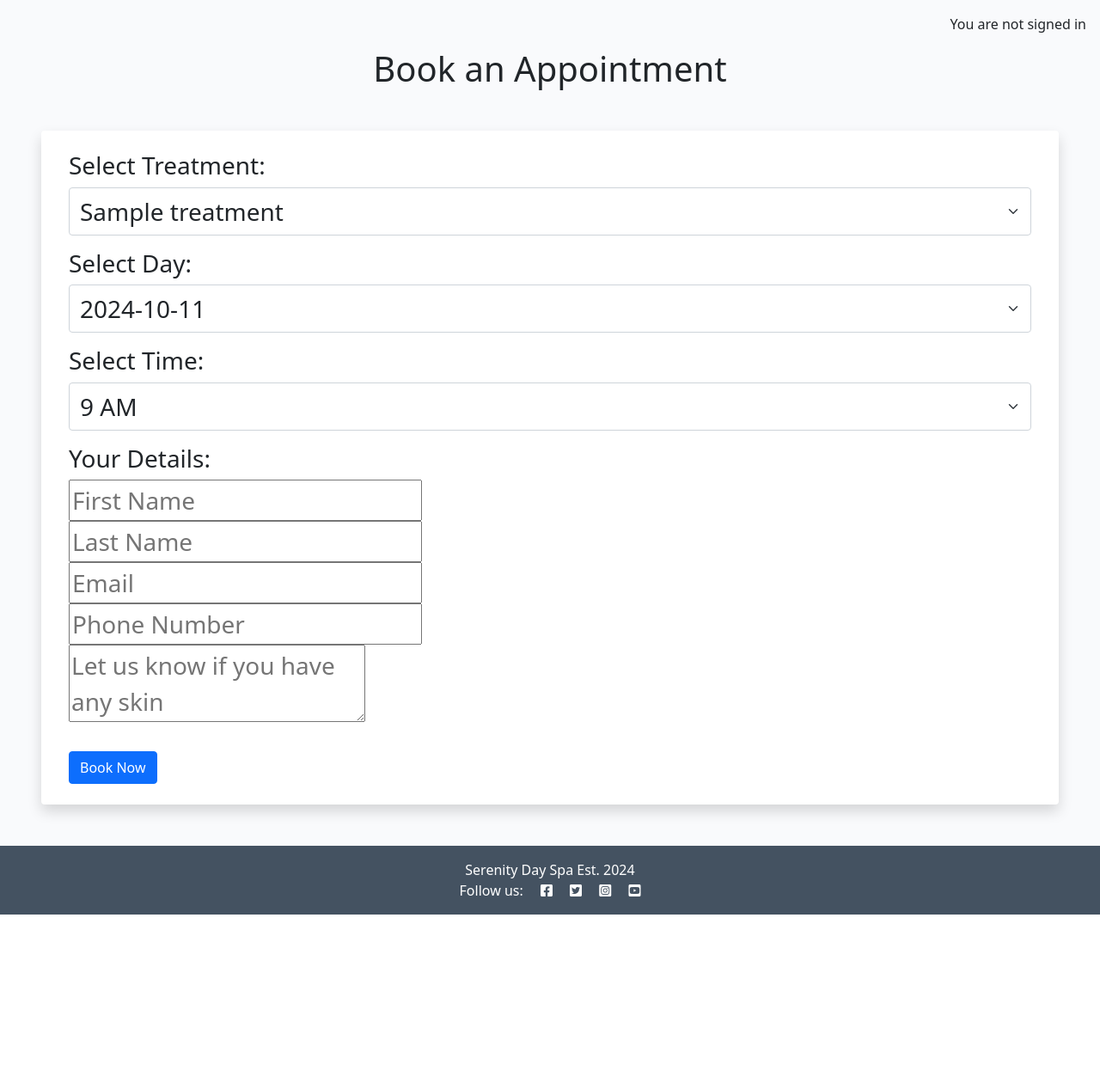
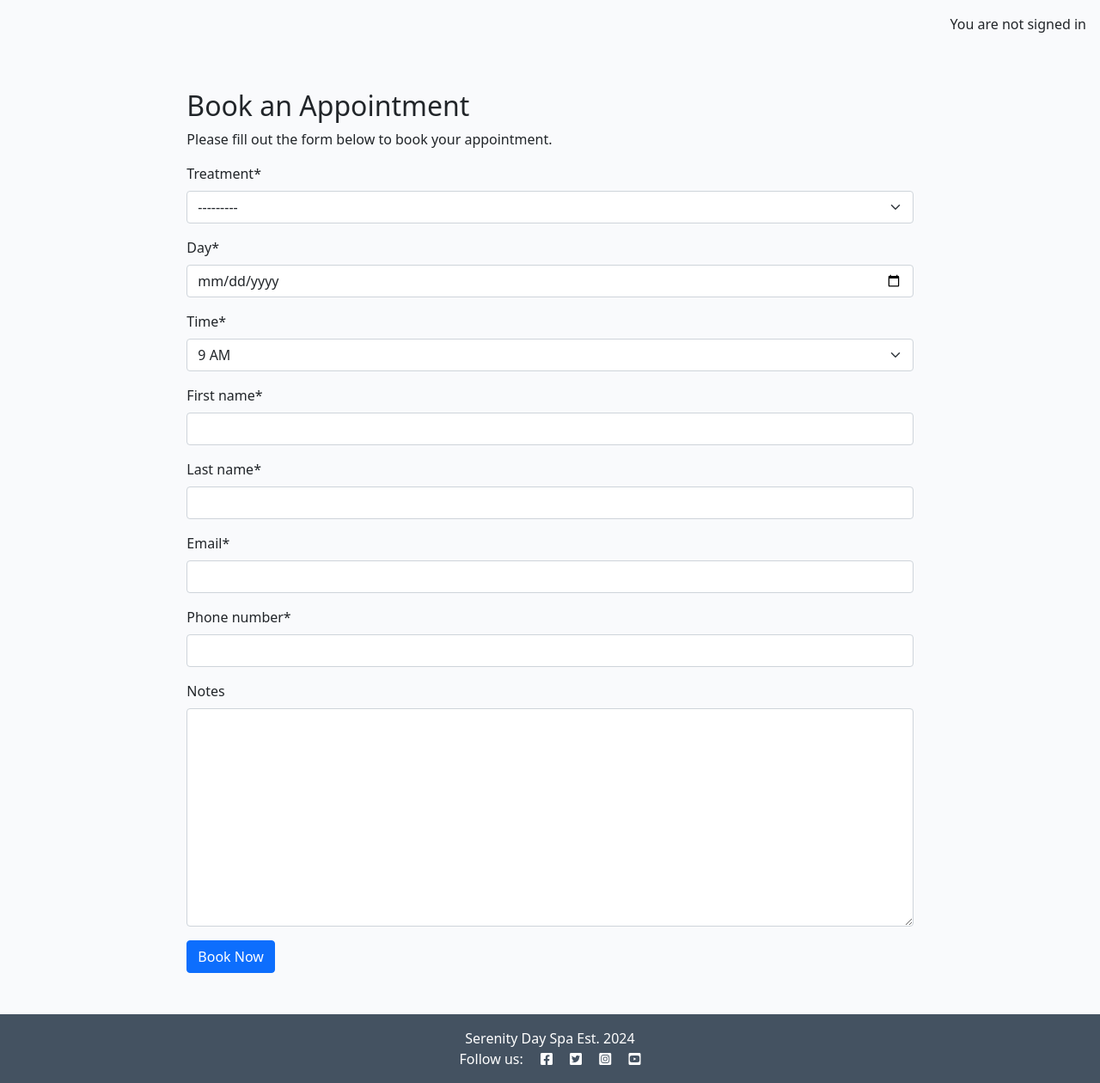
Before and after one commit to abigail-ryan/serenity-day-spa, a Django app: page /booking in a window 1280 px wide. Shown: the part 62-1322 px from the top of the page at 86% size. Before the commit the page ends 1126 px from the top, so only its background shows below. Run offline with Django 4.2, Linux system fonts and the light colour scheme; tables that the repository leaves empty hold one stand-in row (values such as "Sample post"); some libraries are stand-ins or nearby versions.

Commit message:
Add forms.py file to booking app, update booking.html, views.py and update url path for booking page

```diff
--- /dev/null
+++ b/booking/forms.py
@@ -0,0 +1,12 @@
+from django import forms
+from .models import Appointment, Treatment, TIME_SLOTS
+
+class BookingForm(forms.Form):
+    treatment = forms.ModelChoiceField(queryset=Treatment.objects.all())
+    day = forms.DateField(widget=forms.DateInput(attrs={'type': 'date'}))
+    time = forms.ChoiceField(choices=TIME_SLOTS)
+    first_name = forms.CharField(max_length=100)
+    last_name = forms.CharField(max_length=100)
+    email = forms.EmailField()
+    phone_number = forms.CharField(max_length=15)
+    notes = forms.CharField(required=False, widget=forms.Textarea)
--- a/booking/templates/booking/booking.html
+++ b/booking/templates/booking/booking.html
@@ -4,61 +4,17 @@
 
 {% block content %}
 
-<h1 class="text-center mt-3">Book an Appointment</h1>
+<div class="row justify-content-center">
+    <div class="col-12 col-md-8 my-5">
+        <h2>Book an Appointment</h2>
+        <p>Please fill out the form below to book your appointment.</p>
 
-<div class="shadow p-4 mb-5 bg-body rounded text-black m-5">
-    <form method="post" action="{% url 'booking' %}" class="me-2 ms-2" required>
-        {% csrf_token %}
-
-        <!-- Selects a treatment -->
-        <div>
-            <h3>Select Treatment:</h3>
-            <select class="form-select fs-3" name="treatment" required>
-                {% for treatment in treatments %}
-                <option value="{{ treatment.id }}">{{ treatment.name }}</option>
-                {% endfor %}
-            </select>
-        </div>
-
-        <!-- Selects a day -->
-        <div class="mt-3">
-            <h3>Select Day:</h3>
-            <select class="form-select fs-3" name="day" required>
-                {% for weekday in weekdays %}
-                <option value="{{ weekday }}">{{ weekday }}</option>
-                {% endfor %}
-            </select>
-        </div>
-
-        <!-- Selects a time -->
-        <div class="mt-3">
-            <h3>Select Time:</h3>
-            <select class="form-select fs-3" name="time" required>
-                {% for time in times %}
-                <option value="{{ time }}">{{ time }}</option>
-                {% endfor %}
-            </select>
-        </div>
-
-        <!-- User details -->
-        <div class="mt-3">
-            <h3>Your Details:</h3>
-            <div class="form-input fs-3">
-                <input type="text" name="first_name" placeholder="First Name" required /></div>
-            <div class="fs-3">
-                <input type="text" name="last_name" placeholder="Last Name" required /></div>
-            <div class="fs-3">
-                <input type="email" name="email" placeholder="Email" required /></div>
-            <div class="fs-3">
-                <input type="text" name="phone_number" placeholder="Phone Number" required /></div>
-            <div class="fs-3">
-                <textarea name="notes" placeholder="Let us know if you have any skin irritations/allergies..."></textarea></div>
-        </div>
-
-        <br/>
-        <button type="submit" class="btn btn-primary text-white">Book Now</button>
-    </form>
+        <form method="post" action="{% url 'booking' %}">
+            {% csrf_token %}
+            {{ form | crispy }}  <!-- Render the entire form using crispy -->
+            <button class="btn btn-primary" type="submit">Book Now</button>
+        </form>
+    </div>
 </div>
 
-
-{% endblock %}
+{% endblock content %}
--- a/booking/urls.py
+++ b/booking/urls.py
@@ -1,6 +1,6 @@
 from django.urls import path
-from . import views
+from .views import BookingView
 
 urlpatterns = [
-    path('booking', views.booking, name='booking'),
+    path('booking', BookingView.as_view(), name='booking'),
 ]
--- a/booking/views.py
+++ b/booking/views.py
@@ -1,62 +1,40 @@
-from django.shortcuts import render, redirect
+from django.views.generic.edit import FormView
+from django.urls import reverse_lazy
+from django.contrib import messages
+from .forms import BookingForm
+from .models import Appointment, Treatment
 from datetime import datetime, timedelta
-from .models import Appointment
-from treatments.models import Treatment
-from django.contrib import messages
 
 # Create your views here.
 
-def booking(request):
-    # Generate a list of the next 21 days and get all available treatments
-    today = datetime.now()
-    weekdays = [(today + timedelta(days=i)).strftime('%Y-%m-%d') for i in range(22)]
-    treatments = Treatment.objects.all()
+class BookingView(FormView):
+    template_name = 'booking/booking.html'
+    form_class = BookingForm
+    success_url = reverse_lazy('my-account')  # Redirect after successful booking
 
-    TIME_SLOTS = [
-        "9 AM", "9:30 AM", "10 AM", "10:30 AM", "11 AM",
-        "11:30 AM", "12 PM", "12:30 PM", "1 PM", "1:30 PM",
-        "2 PM", "2:30 PM", "3 PM", "3:30 PM", "4 PM",
-        "4:30 PM", "5 PM", "5:30 PM"
-    ]
+    def form_valid(self, form):
+        # Extract data from the form
+        treatment = form.cleaned_data['treatment']
+        day = form.cleaned_data['day']
+        time = form.cleaned_data['time']
+        first_name = form.cleaned_data['first_name']
+        last_name = form.cleaned_data['last_name']
+        email = form.cleaned_data['email']
+        phone_number = form.cleaned_data['phone_number']
+        notes = form.cleaned_data['notes']
 
-    if request.method == 'POST':
-        treatment_id = request.POST.get('treatment')
-        day_str = request.POST.get('day')
-        time = request.POST.get('time')
-        first_name = request.POST.get('first_name')
-        last_name = request.POST.get('last_name')
-        email = request.POST.get('email')
-        phone_number = request.POST.get('phone_number')
-        notes = request.POST.get('notes', '')
+        #  checking availability
+        today = datetime.now()
+        min_date = today.strftime('%d-%m-%Y')
+        max_date = (today + timedelta(days=21)).strftime('%d-%m-%Y')
 
-        if not treatment_id:
-            messages.error(request, "Please select a Treatment!")
-            # return redirect('booking')
-
-        # Fetch the treatment instance
-        try:
-            treatment = Treatment.objects.get(id=treatment_id)
-        except Treatment.DoesNotExist:
-            messages.error(request, "Selected treatment does not exist.")
-            # return redirect('booking/booking.html')
-
-        try:
-            day = datetime.strptime(day_str, '%Y-%m-%d')  # Convert string to datetime
-        except ValueError:
-            messages.error(request, "Invalid date format.")
-            # return redirect('booking/booking.html')
-
-        # Validate date and time
-        minDate = today.strftime('%Y-%m-%d')
-        maxDate = (today + timedelta(days=21)).strftime('%Y-%m-%d')
-
-        if minDate <= day_str <= maxDate:
-            if day.weekday() in [0, 2, 5]:  # Monday (0), Wednesday (2), Saturday (5)
+        if min_date <= day.strftime('%d-%m-%Y') <= max_date:
+            if day.weekday() in [1, 2, 3, 4, 5]:  # Tuesday, Wednesday, Thursday, Friday, Saturday
                 if Appointment.objects.filter(day=day).count() < 10:
                     if not Appointment.objects.filter(day=day, time=time).exists():
-                        # Create the appointment with all required fields
+                        # Create the appointment
                         Appointment.objects.create(
-                            user=request.user,
+                            user=self.request.user,
                             first_name=first_name,
                             last_name=last_name,
                             email=email,
@@ -66,19 +44,107 @@
                             time=time,
                             notes=notes
                         )
-                        messages.success(request, "Appointment Saved!")
-                        return redirect('my-account')
+                        messages.success(self.request, "Appointment Saved!")
+                        return super().form_valid(form)
                     else:
-                        messages.error(request, "Sorry, the selected time is already booked!")
+                        messages.error(self.request, "Sorry, the selected time is already booked!")
                 else:
-                    messages.error(request, "Sorry, the selected date is full!")
+                    messages.error(self.request, "Sorry, the selected date is full!")
             else:
-                messages.error(request, "Sorry, the selected date is incorrect.")
+                messages.error(self.request, "Sorry, the selected date is incorrect.")
         else:
-            messages.error(request, "Sorry, the selected date isn't in the correct time period!")
+            messages.error(self.request, "Sorry, the selected date isn't in the correct time period!")
 
-    return render(request, 'booking/booking.html', {
-        'weekdays': weekdays,
-        'treatments': treatments,
-        'times': TIME_SLOTS,
-    })
+        return self.form_invalid(form)
+
+    def get_context_data(self, **kwargs):
+        context = super().get_context_data(**kwargs)
+        context['treatments'] = Treatment.objects.all()
+        context['weekdays'] = [(datetime.now() + timedelta(days=i)).strftime('%d-%m-%Y') for i in range(22)]
+        context['times'] = [
+            "9 AM", "9:30 AM", "10 AM", "10:30 AM", "11 AM",
+            "11:30 AM", "12 PM", "12:30 PM", "1 PM", "1:30 PM",
+            "2 PM", "2:30 PM", "3 PM", "3:30 PM", "4 PM",
+            "4:30 PM", "5 PM", "5:30 PM"
+        ]
+        return context
+
+
+
+
+# def booking(request):
+#     # Generate a list of the next 21 days and get all available treatments
+#     today = datetime.now()
+#     weekdays = [(today + timedelta(days=i)).strftime('%d-%m-%Y') for i in range(22)]
+#     treatments = Treatment.objects.all()
+
+#     TIME_SLOTS = [
+#         "9 AM", "9:30 AM", "10 AM", "10:30 AM", "11 AM",
+#         "11:30 AM", "12 PM", "12:30 PM", "1 PM", "1:30 PM",
+#         "2 PM", "2:30 PM", "3 PM", "3:30 PM", "4 PM",
+#         "4:30 PM", "5 PM", "5:30 PM"
+#     ]
+
+#     if request.method == 'POST':
+#         treatment_id = request.POST.get('treatment')
+#         day_str = request.POST.get('day')
+#         time = request.POST.get('time')
+#         first_name = request.POST.get('first_name')
+#         last_name = request.POST.get('last_name')
+#         email = request.POST.get('email')
+#         phone_number = request.POST.get('phone_number')
+#         notes = request.POST.get('notes', '')
+
+#         if not treatment_id:
+#             messages.error(request, "Please select a Treatment!")
+#             return redirect('booking/booking.html')
+
+#         # Fetch the treatment instance
+#         try:
+#             treatment = Treatment.objects.get(id=treatment_id)
+#         except Treatment.DoesNotExist:
+#             messages.error(request, "Selected treatment does not exist.")
+#             return redirect('booking/booking.html')
+
+#         try:
+#             day = datetime.strptime(day_str, '%d-%m-%Y')  # Convert string to datetime
+#         except ValueError:
+#             messages.error(request, "Invalid date format.")
+#             return redirect('booking/booking.html')
+
+#         # Validate date and time
+#         minDate = today.strftime('%d-%m-%Y')
+#         maxDate = (today + timedelta(days=21)).strftime('%d-%m-%Y')
+
+#         if minDate <= day_str <= maxDate:
+#             if day.weekday() in [0, 2, 5]:  # Monday (0), Wednesday (2), Saturday (5)
+#                 if Appointment.objects.filter(day=day).count() < 10:
+#                     if not Appointment.objects.filter(day=day, time=time).exists():
+#                         # Create the appointment with all required fields
+#                         Appointment.objects.create(
+#                             user=request.user,
+#                             first_name=first_name,
+#                             last_name=last_name,
+#                             email=email,
+#                             phone_number=phone_number,
+#                             treatment=treatment,
+#                             day=day,
+#                             time=time,
+#                             notes=notes
+#                         )
+#                         messages.success(request, "Appointment Saved!")
+#                         return redirect('my-account')
+#                     else:
+#                         messages.error(request, "Sorry, the selected time is already booked!")
+#                 else:
+#                     messages.error(request, "Sorry, the selected date is full!")
+#             else:
+#                 messages.error(request, "Sorry, the selected date is incorrect.")
+#         else:
+#             messages.error(request, "Sorry, the selected date isn't in the correct time period!")
+
+#     return render(request, 'booking/booking.html', {
+#         'weekdays': weekdays,
+#         'treatments': treatments,
+#         'times': TIME_SLOTS,
+#     })
```
